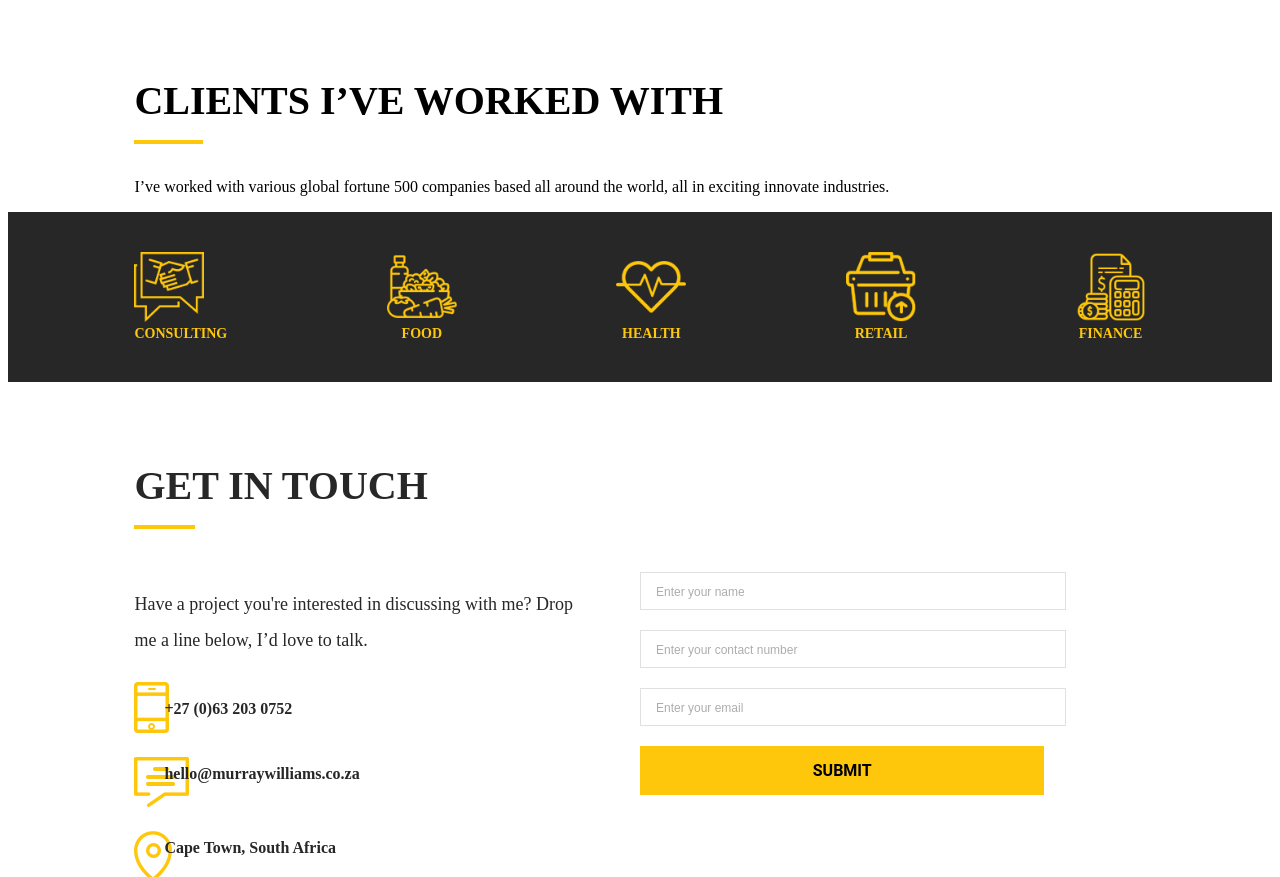
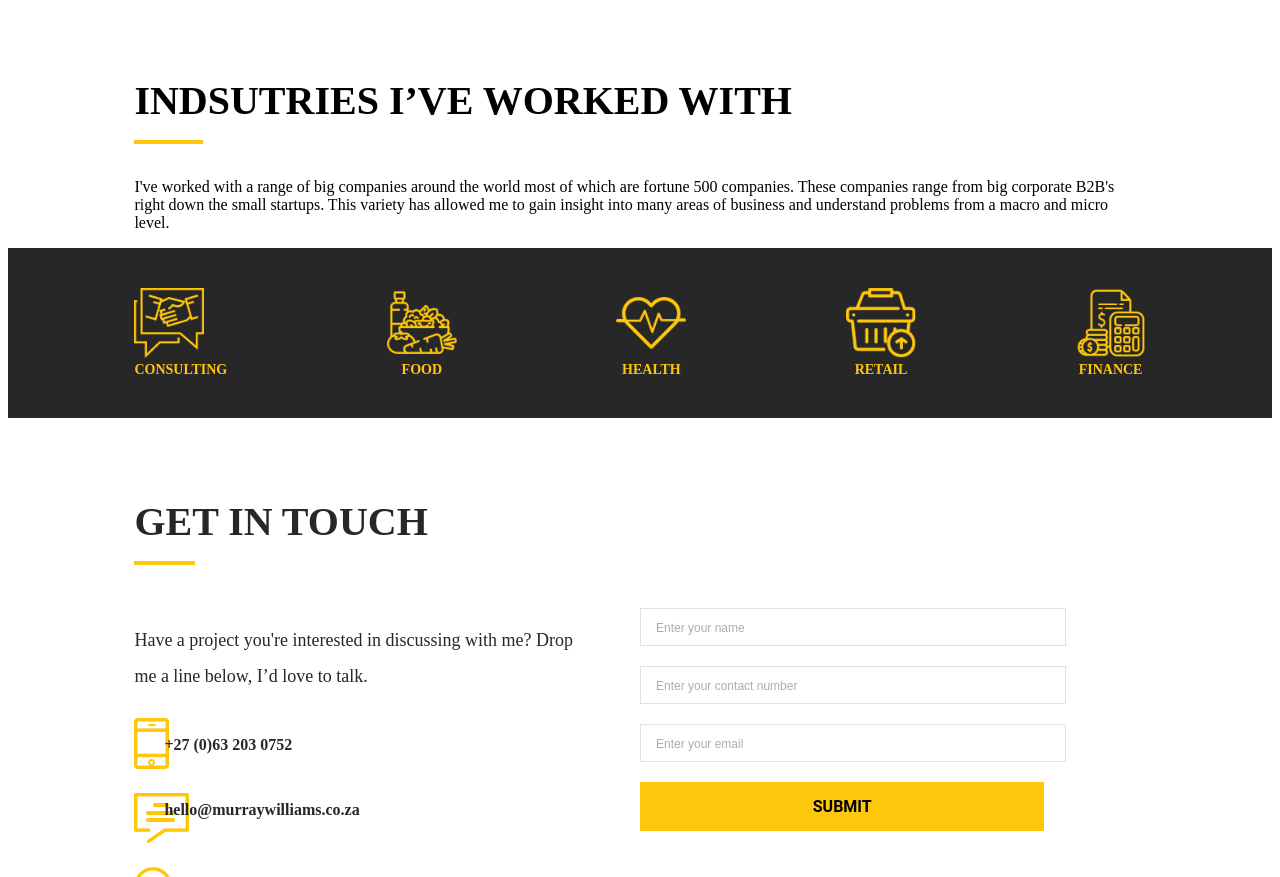
Before and after one commit to murraywilliams/mw2018, a Gatsby site: page / in a window 1280 px wide. Shown: the part 1455-2332 px from the top of the page. Built offline with nearby package versions, Linux system fonts and the light colour scheme; Gatsby itself is replaced by a stand-in of ours.

Commit message:
Wording adjustements

```diff
--- a/src/components/Clients/index.js
+++ b/src/components/Clients/index.js
@@ -17,8 +17,9 @@ import retailIcon from '../../assets/IndustryIcons/retail.png'
 
 const Clients = () => (
   <div>
-  <Heading>Clients I’ve worked with</Heading>
-  <Intro>I’ve worked with various global fortune 500 companies based all around the world, all in exciting innovate industries.</Intro>
+  <Heading>Indsutries I’ve worked with</Heading>
+  <Intro>I've worked with a range of big companies around the world most of which are fortune 500 companies. These companies range from big corporate B2B's right down the small startups. This variety has allowed me to gain insight into many areas of business and understand problems from a macro and micro level.
+  </Intro>
     <Wrapper>
       <ClientWrapper>
         <Industries>
```
